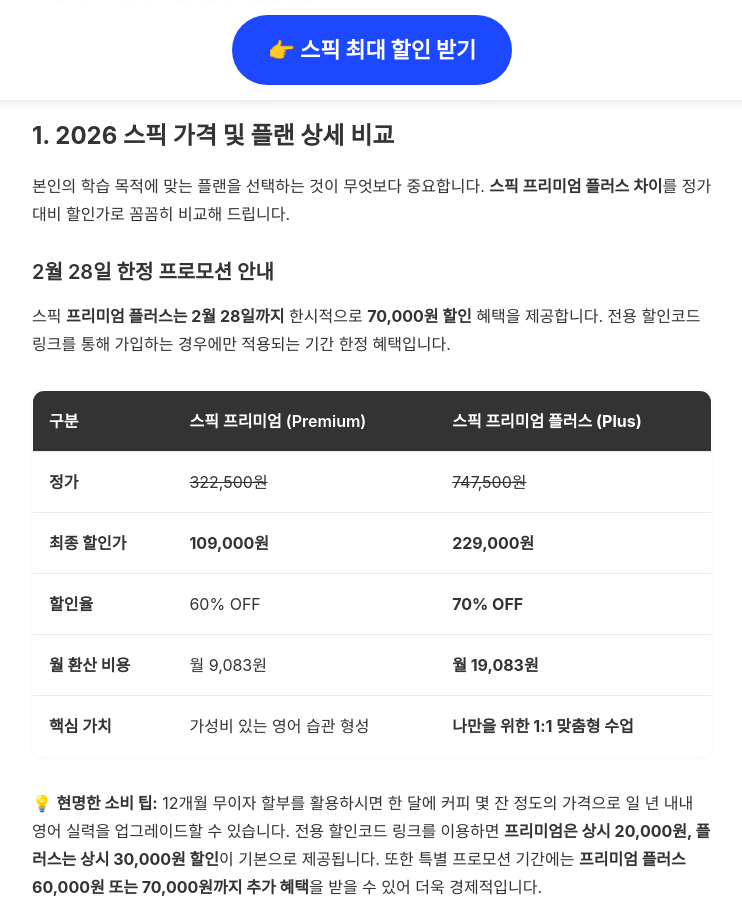
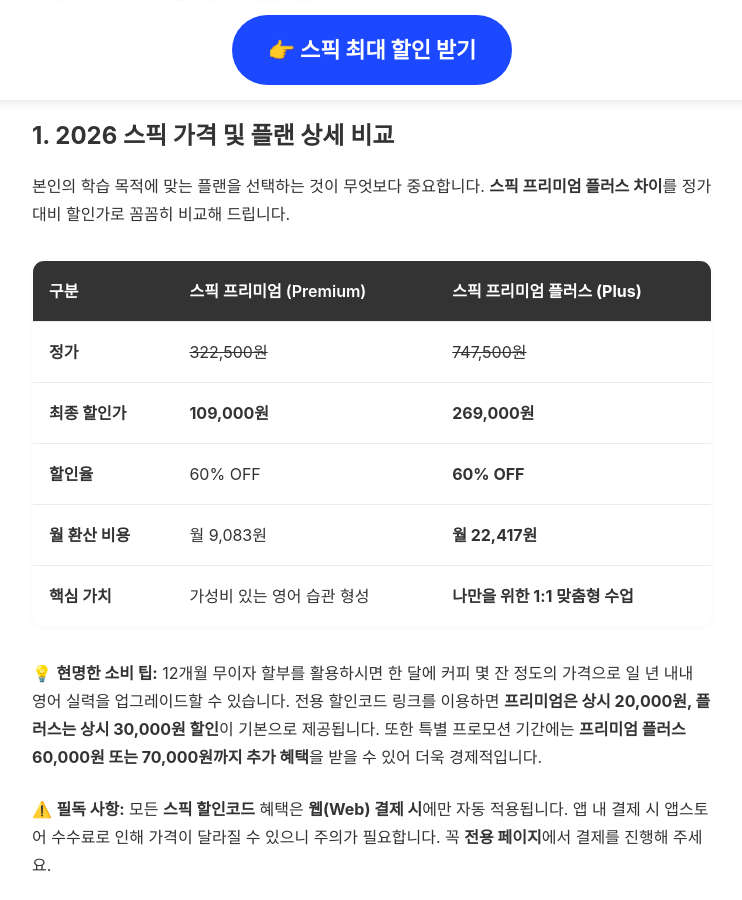
Before and after one commit to kjsjdw/speak_event_page, a Jekyll site: the page built from content/main-page-content.md, in a window 1280 px wide and 900 px high, scrolled down 1239 px. Shown: the whole window, without its empty margins (268-1010 px from the left). Built offline with Jekyll 4.4.1, drawn with Linux system fonts in a browser that asks for light colours; some web fonts are replaced.

Commit message:
Update 02-pricing.md

```diff
--- a/content/sections/02-pricing.md
+++ b/content/sections/02-pricing.md
@@ -1,15 +1,12 @@
 ## 1. 2026 스픽 가격 및 플랜 상세 비교
 본인의 학습 목적에 맞는 플랜을 선택하는 것이 무엇보다 중요합니다. **스픽 프리미엄 플러스 차이**를 정가 대비 할인가로 꼼꼼히 비교해 드립니다.
-
-### 2월 28일 한정 프로모션 안내
-스픽 **프리미엄 플러스는 2월 28일까지** 한시적으로 **70,000원 할인** 혜택을 제공합니다. 전용 할인코드 링크를 통해 가입하는 경우에만 적용되는 기간 한정 혜택입니다.
 
 | 구분 | 스픽 프리미엄 (Premium) | **스픽 프리미엄 플러스 (Plus)** |
 | :--- | :--- | :--- |
 | **정가** | ~~322,500원~~ | ~~747,500원~~ |
-| **최종 할인가** | **109,000원** | **229,000원** |
-| **할인율** | 60% OFF | **70% OFF** |
-| **월 환산 비용** | 월 9,083원 | **월 19,083원** |
+| **최종 할인가** | **109,000원** | **269,000원** |
+| **할인율** | 60% OFF | **60% OFF** |
+| **월 환산 비용** | 월 9,083원 | **월 22,417원** |
 | **핵심 가치** | 가성비 있는 영어 습관 형성 | **나만을 위한 1:1 맞춤형 수업** |
 
 💡 **현명한 소비 팁:** 12개월 무이자 할부를 활용하시면 한 달에 커피 몇 잔 정도의 가격으로 일 년 내내 영어 실력을 업그레이드할 수 있습니다. 전용 할인코드 링크를 이용하면 **프리미엄은 상시 20,000원, 플러스는 상시 30,000원 할인**이 기본으로 제공됩니다. 또한 특별 프로모션 기간에는 **프리미엄 플러스 60,000원 또는 70,000원까지 추가 혜택**을 받을 수 있어 더욱 경제적입니다.
```
